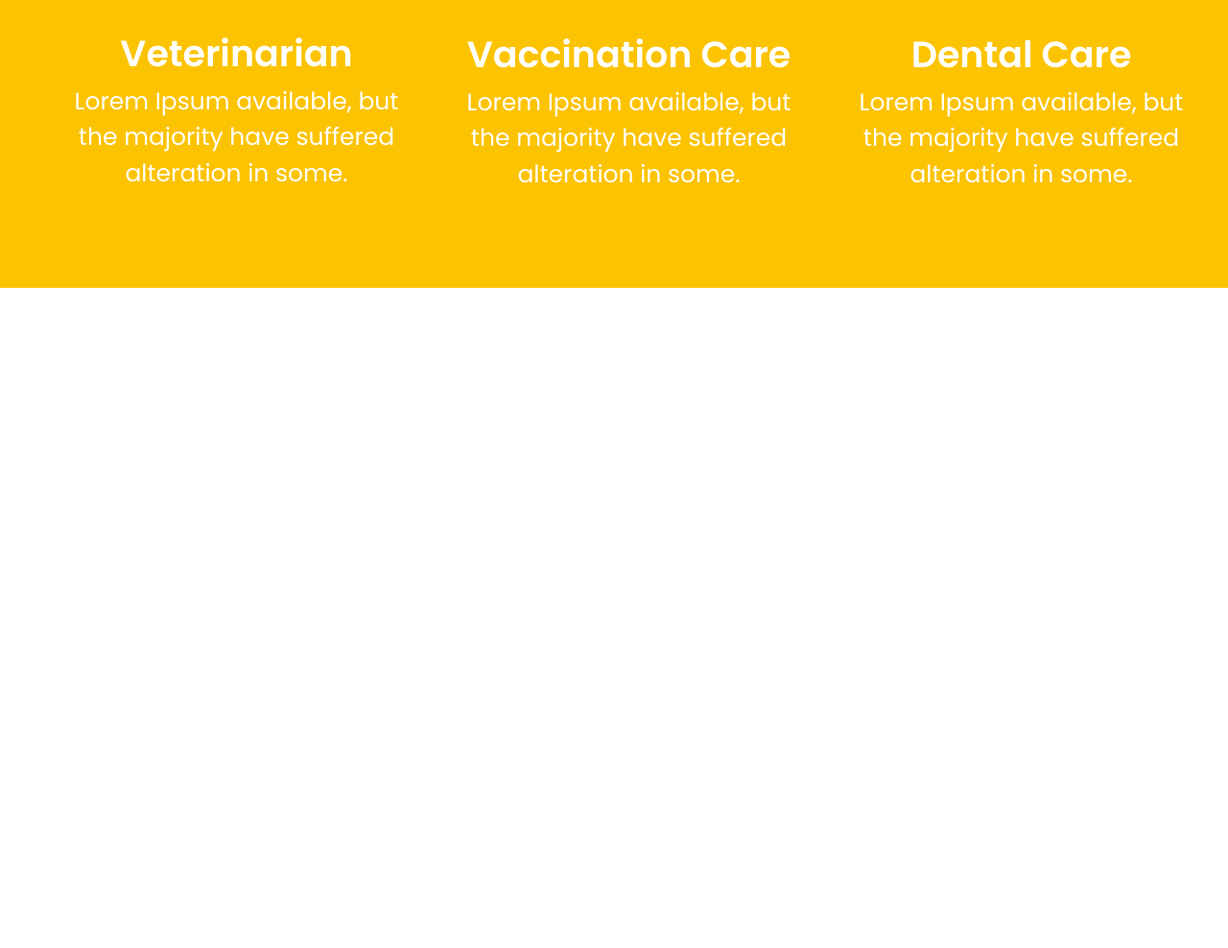
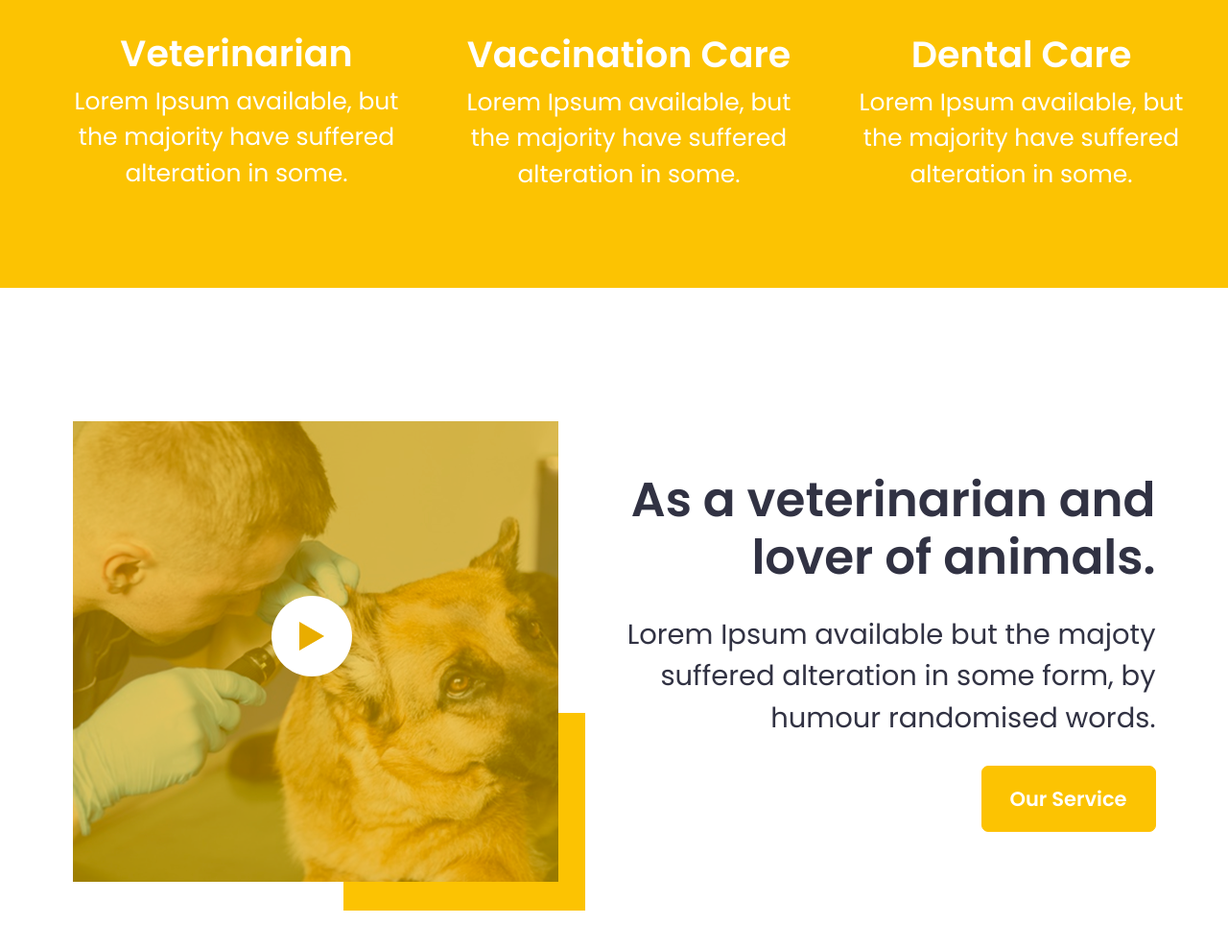
Before and after one commit to Arthur-Slabunov/landing, a website: page index.html in a window 1280 px wide. Shown: the part 2487-3475 px from the top of the page at 96% size. Before the commit the page ends 2787 px from the top, so only its background shows below. Drawn offline with nearby package versions, Linux system fonts and the light colour scheme.

Commit message:
second section

```diff
--- a/index.html
+++ b/index.html
@@ -132,6 +132,31 @@
         </div>
     </section>
 
+
+    <section class="section section-first">
+        <div class="wrapper">
+            <div class="section-items row align-items-center">
+                <div class="section__img-2 section__img  col-6">
+                    <div class="img">
+                        <img src="assets/images/second-section-img.png" alt="">
+                        <img class="play" src="assets/images/play.png" alt="">
+                    </div>
+                    <span class="img-block-2"></span>
+                </div>
+                <div class="section__text col-6">
+                    <h1 class="section__text-title-2">As a veterinarian and
+                        lover of animals.</h1>
+                    <p class="section__text-subtitle-2">Lorem Ipsum available but the majoty
+                        suffered alteration in some form, by
+                        humour randomised words.</p>
+                    <div class="header__text-actions second-btn">
+                        <button type="button" class="btn btn-warning btn-section-warning">Our Service</button>
+                    </div>
+                </div>
+            </div>
+    </section>
+
+
     <script src="https://cdn.jsdelivr.net/npm/bootstrap@5.3.3/dist/js/bootstrap.bundle.min.js"
         integrity="sha384-YvpcrYf0tY3lHB60NNkmXc5s9fDVZLESaAA55NDzOxhy9GkcIdslK1eN7N6jIeHz"
         crossorigin="anonymous"></script>
--- a/src/scss/common/classes.scss
+++ b/src/scss/common/classes.scss
@@ -36,6 +36,17 @@
   left: -30px;
 }
 
+.img-block-2 {
+  display: block;
+  position: absolute;
+  width: 252px;
+  height: 206px;
+  background-color: #fcc302;
+  z-index: -1;
+  bottom: -30px;
+  right: 30px;
+}
+
 .img {
   max-width: 506px;
   max-height: 480px;
--- a/src/scss/common/typography.scss
+++ b/src/scss/common/typography.scss
@@ -38,6 +38,23 @@
   font-family: 'Poppins';
 }
 
+.section__text-title-2 {
+  font-size: 50px;
+  color: #313243;
+  font-weight: 600;
+  font-family: 'Poppins';
+  text-align: right;
+}
+
+.section__text-subtitle-2 {
+  font-size: 29px;
+  letter-spacing: 0px;
+  color: #313243;
+  font-weight: 400;
+  font-family: 'Poppins';
+  text-align: right;
+}
+
 .cards-container-text__title {
   font-size: 75px;
   color: #ffffff;
--- a/src/scss/components/sections/index.scss
+++ b/src/scss/components/sections/index.scss
@@ -1,2 +1,3 @@
 @forward 'section.scss';
 @forward 'cards-section.scss';
+@forward 'second-section.scss';
--- /dev/null
+++ b/src/scss/components/sections/second-section.scss
@@ -0,0 +1,18 @@
+.section__img-2 {
+  position: relative;
+  left: 0;
+  display: flex;
+}
+
+.section__text-title-2 {
+  margin-bottom: 29px;
+}
+
+.section__text-subtitle-2 {
+  margin-bottom: 28px;
+}
+
+.second-btn {
+  display: flex;
+  justify-content: flex-end;
+}
```
Also changed, not shown: assets/css/style.css, assets/images/second-section-img.png (added).
